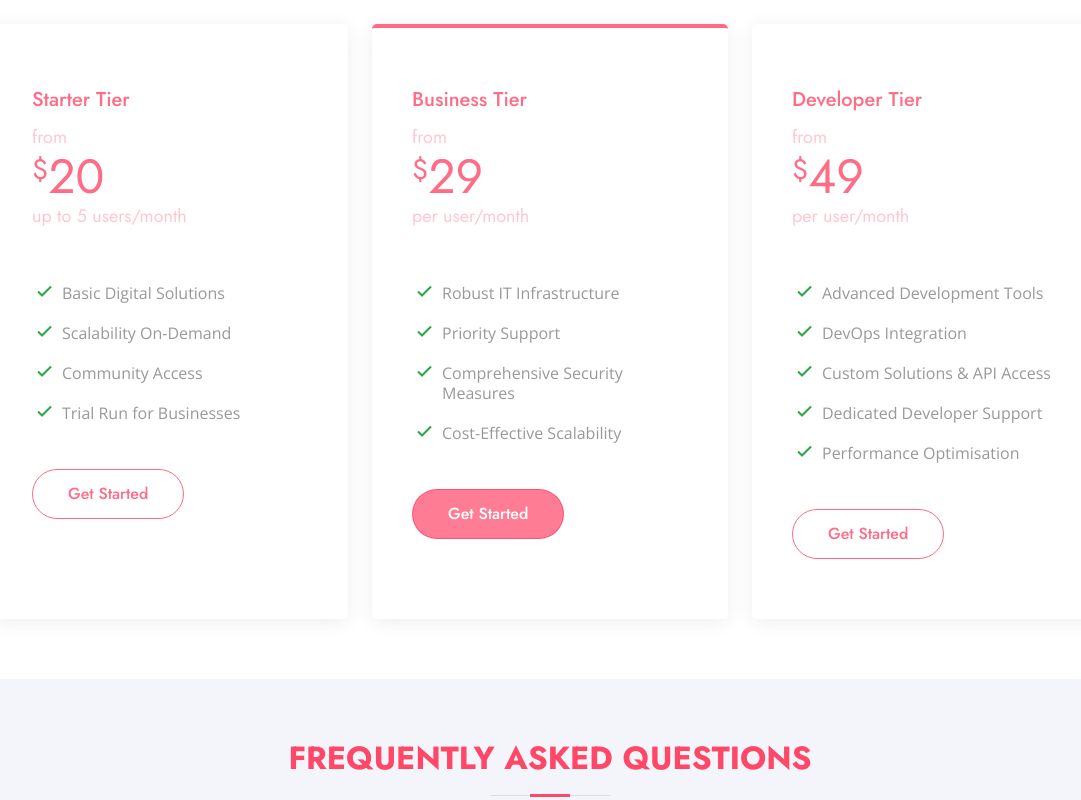
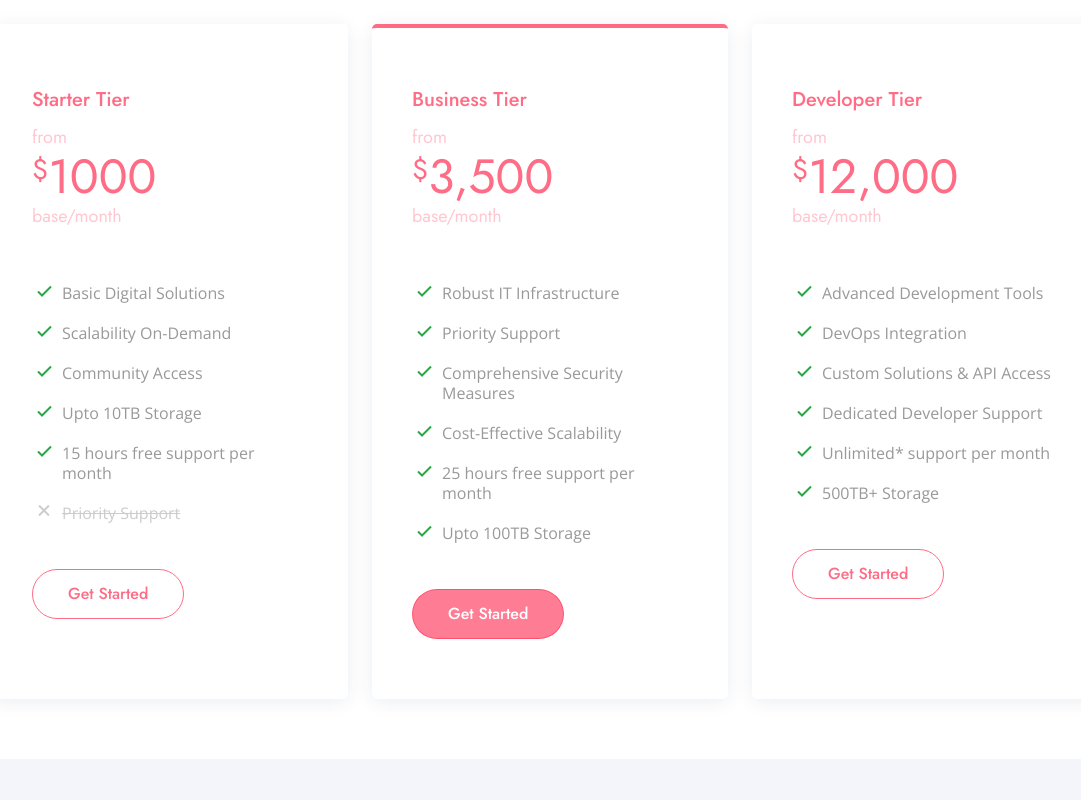
Before and after one commit to zagiri/EvoOpsSite, a plain HTML site: page index.html in a window 1280 px wide. Shown: the part 6040-6840 px from the top of the page, without its empty margins (90-1171 px from the left). Drawn offline with nearby package versions, Linux system fonts and the light colour scheme.

Commit message:
updates to services and costs

```diff
--- a/index.html
+++ b/index.html
@@ -531,13 +531,14 @@
           <div class="col-lg-4" data-aos="fade-up" data-aos-delay="100">
             <div class="box">
               <h3>Starter Tier</h3>
-              <h4><span>from</span><sup>$</sup>20<span>up to 5 users/month</span></h4>
+              <h4><span>from</span><sup>$</sup>1000<span>base/month</span></h4>
               <ul>
                 <li><i class="bx bx-check"></i> Basic Digital Solutions</li>
                 <li><i class="bx bx-check"></i> Scalability On-Demand</li>
                 <li><i class="bx bx-check"></i> Community Access</li>
-                <li><i class="bx bx-check"></i> Trial Run for Businesses</li>
-
+                <li><i class="bx bx-check"></i> Upto 10TB Storage</li>
+                <li><i class="bx bx-check"></i> 15 hours free support per month</li>
+                <li class="na"><i class="bx bx-x"></i> <span>Priority Support</span></li>
               </ul>
               <a href="#contact" class="buy-btn">Get Started</a>
             </div>
@@ -546,12 +547,14 @@
           <div class="col-lg-4 mt-4 mt-lg-0" data-aos="fade-up" data-aos-delay="200">
             <div class="box featured">
               <h3>Business Tier</h3>
-              <h4><span>from</span><sup>$</sup>29<span>per user/month</span></h4>
+              <h4><span>from</span><sup>$</sup>3,500<span>base/month</span></h4>
               <ul>
                 <li><i class="bx bx-check"></i> Robust IT Infrastructure</li>
                 <li><i class="bx bx-check"></i> Priority Support</li>
                 <li><i class="bx bx-check"></i> Comprehensive Security Measures</li>
                 <li><i class="bx bx-check"></i> Cost-Effective Scalability</li>
+                <li><i class="bx bx-check"></i> 25 hours free support per month</li>
+                <li><i class="bx bx-check"></i> Upto 100TB Storage</li>
               </ul>
               <a href="#contact" class="buy-btn">Get Started</a>
             </div>
@@ -560,13 +563,14 @@
           <div class="col-lg-4 mt-4 mt-lg-0" data-aos="fade-up" data-aos-delay="300">
             <div class="box">
               <h3>Developer Tier</h3>
-              <h4><span>from</span><sup>$</sup>49<span>per user/month</span></h4>
+              <h4><span>from</span><sup>$</sup>12,000<span>base/month</span></h4>
               <ul>
                 <li><i class="bx bx-check"></i> Advanced Development Tools</li>
                 <li><i class="bx bx-check"></i> DevOps Integration</li>
                 <li><i class="bx bx-check"></i> Custom Solutions & API Access</li>
                 <li><i class="bx bx-check"></i> Dedicated Developer Support</li>
-                <li><i class="bx bx-check"></i> Performance Optimisation</li>
+                <li><i class="bx bx-check"></i> Unlimited* support per month</li>
+                <li><i class="bx bx-check"></i> 500TB+ Storage</li>
               </ul>
               <a href="#contact" class="buy-btn">Get Started</a>
             </div>
@@ -645,7 +649,7 @@
 
         <div class="section-title">
           <h2>Get started today</h2>
-          <p>If you have any questions or you're ready to get started, contact us below</p>
+          <p>If you have any questions, or you're ready to get started, contact us below</p>
         </div>
 
         <div class="row">
```
